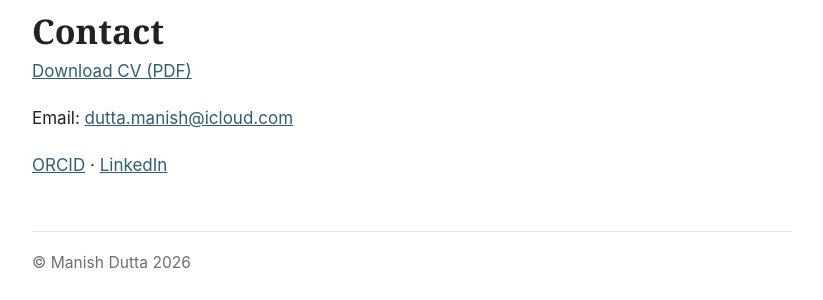
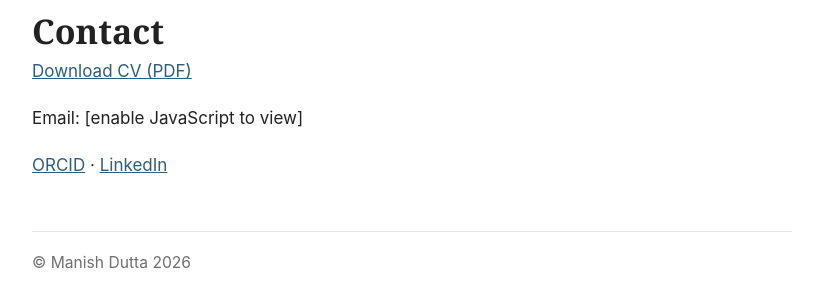
Before and after one commit to themanishdutta/themanishdutta, a Jekyll site: the page built from contact.md, in a window 1280 px wide. Shown: the part 195-495 px from the top of the page, without its empty margins (228-1051 px from the left). Built offline with Jekyll 4.4.1, drawn with Linux system fonts in a browser that asks for light colours.

Commit message:
Update contact.md

```diff
--- a/contact.md
+++ b/contact.md
@@ -17,12 +17,3 @@ title: Contact
   <a href="https://orcid.org/0009-0004-6464-3600" target="_blank">ORCID</a> ·
   <a href="https://www.linkedin.com/in/themanishdutta/" target="_blank">LinkedIn</a>
 </p>
-
-<script>
-  const user = "dutta.manish";
-  const domain = "icloud.com";
-  const email = user + "@" + domain;
-
-  document.getElementById("email").innerHTML =
-    '<a href="mailto:' + email + '">' + email + '</a>';
-</script>
```
